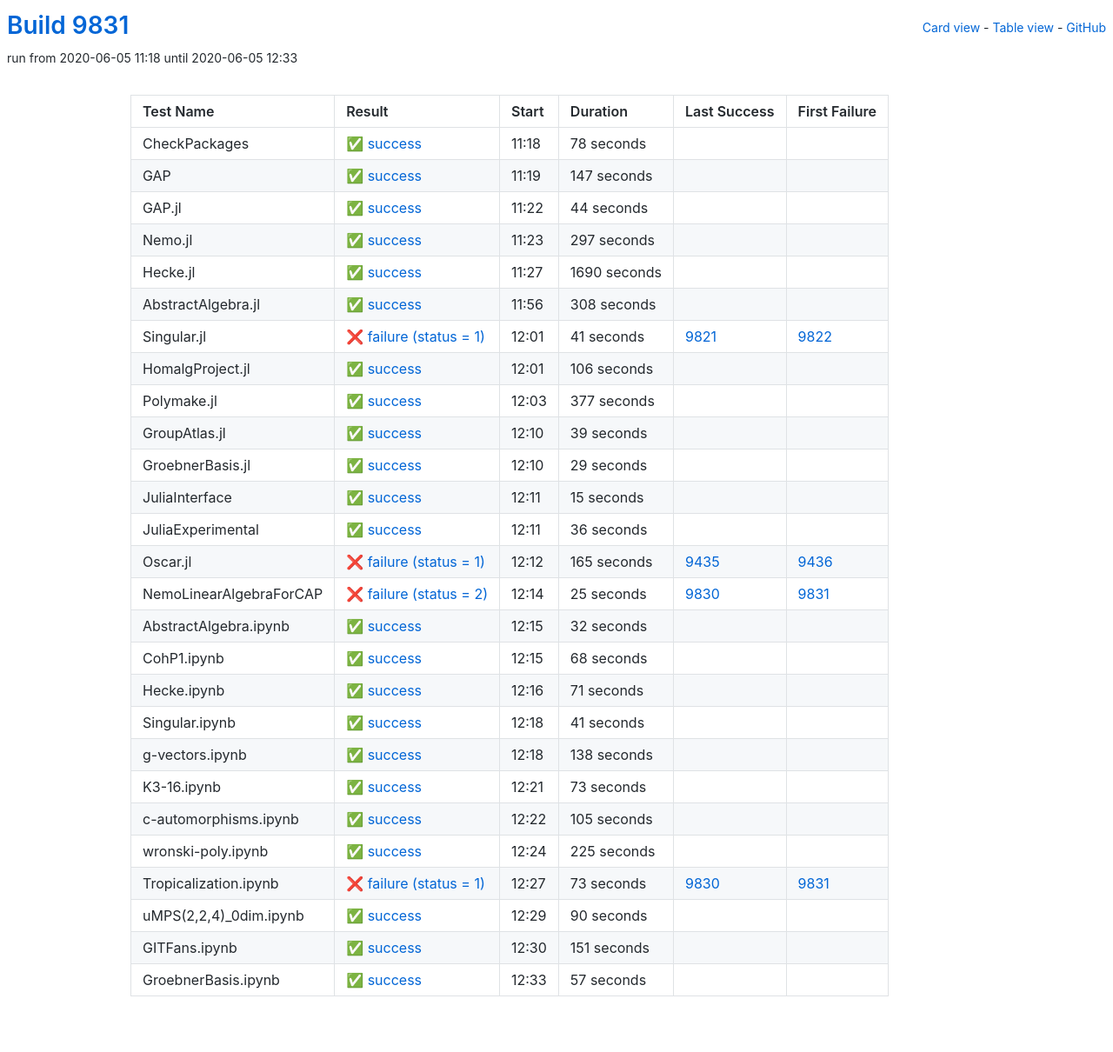
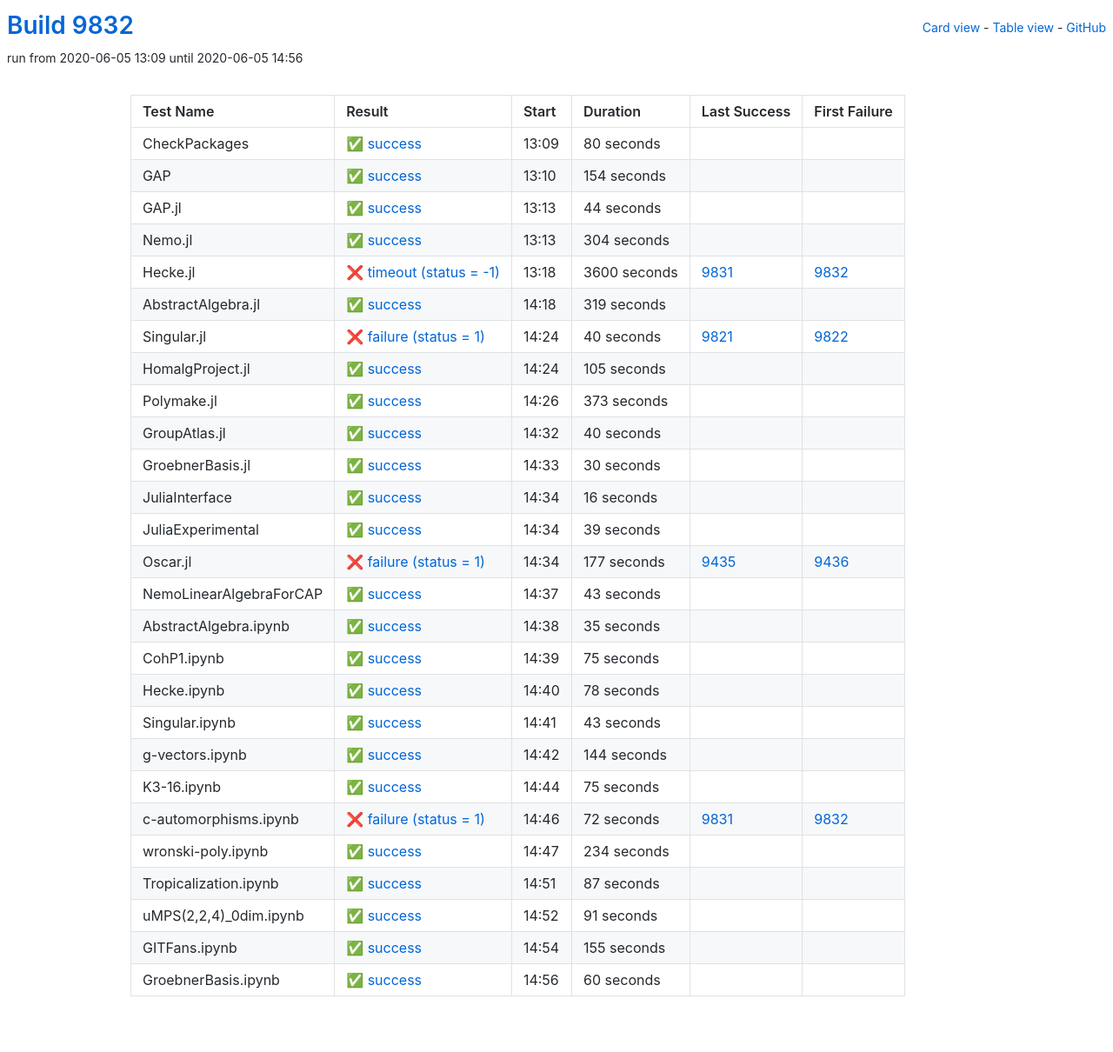
Before and after one commit to oscar-system/oscar-ci-status, a Jekyll site: the page built from table.html, in a window 1280 px wide. Shown: the whole page at 87% size. Built offline with Jekyll 4.4.1, drawn with Linux system fonts in a browser that asks for light colours.

Commit message:
Build 9832

```diff
--- a/_data/ci.yml
+++ b/_data/ci.yml
@@ -1,29 +1,29 @@
-build: 9831
-build_url: https://oscarci.mathematik.uni-kl.de/job/oscar/9831/
+build: 9832
+build_url: https://oscarci.mathematik.uni-kl.de/job/oscar/9832/
 job: oscar
 tests:
-- duration: 78
+- duration: 80
   exitcode: 0
   first_failure: false
   first_failure_url: null
   id: checkpackages
   last_success: false
   last_success_url: null
-  log: https://oscarci.mathematik.uni-kl.de/job/oscar/9831/artifact/logs/build-9831/CheckPackages.log
+  log: https://oscarci.mathematik.uni-kl.de/job/oscar/9832/artifact/logs/build-9832/CheckPackages.log
   name: CheckPackages
-  start: 2020-06-05 11:18
+  start: 2020-06-05 13:09
   status: success
   success: true
-- duration: 147
+- duration: 154
   exitcode: 0
   first_failure: false
   first_failure_url: null
   id: gap
   last_success: false
   last_success_url: null
-  log: https://oscarci.mathematik.uni-kl.de/job/oscar/9831/artifact/logs/build-9831/GAP.log
+  log: https://oscarci.mathematik.uni-kl.de/job/oscar/9832/artifact/logs/build-9832/GAP.log
   name: GAP
-  start: 2020-06-05 11:19
+  start: 2020-06-05 13:10
   status: success
   success: true
 - duration: 44
@@ -33,296 +33,296 @@
   id: gap-jl
   last_success: false
   last_success_url: null
-  log: https://oscarci.mathematik.uni-kl.de/job/oscar/9831/artifact/logs/build-9831/GAP.jl.log
+  log: https://oscarci.mathematik.uni-kl.de/job/oscar/9832/artifact/logs/build-9832/GAP.jl.log
   name: GAP.jl
-  start: 2020-06-05 11:22
+  start: 2020-06-05 13:13
   status: success
   success: true
-- duration: 297
+- duration: 304
   exitcode: 0
   first_failure: false
   first_failure_url: null
   id: nemo-jl
   last_success: false
   last_success_url: null
-  log: https://oscarci.mathematik.uni-kl.de/job/oscar/9831/artifact/logs/build-9831/Nemo.jl.log
+  log: https://oscarci.mathematik.uni-kl.de/job/oscar/9832/artifact/logs/build-9832/Nemo.jl.log
   name: Nemo.jl
-  start: 2020-06-05 11:23
+  start: 2020-06-05 13:13
   status: success
   success: true
-- duration: 1690
-  exitcode: 0
-  first_failure: false
-  first_failure_url: null
+- duration: 3600
+  exitcode: -1
+  first_failure: 9832
+  first_failure_url: https://oscarci.mathematik.uni-kl.de/job/oscar/9832/
   id: hecke-jl
-  last_success: false
-  last_success_url: null
-  log: https://oscarci.mathematik.uni-kl.de/job/oscar/9831/artifact/logs/build-9831/Hecke.jl.log
+  last_success: 9831
+  last_success_url: https://oscarci.mathematik.uni-kl.de/job/oscar/9831/
+  log: https://oscarci.mathematik.uni-kl.de/job/oscar/9832/artifact/logs/build-9832/Hecke.jl.log
   name: Hecke.jl
-  start: 2020-06-05 11:27
-  status: success
-  success: true
-- duration: 308
+  start: 2020-06-05 13:18
+  status: timeout
+  success: false
+- duration: 319
   exitcode: 0
   first_failure: false
   first_failure_url: null
   id: abstractalgebra-jl
   last_success: false
   last_success_url: null
-  log: https://oscarci.mathematik.uni-kl.de/job/oscar/9831/artifact/logs/build-9831/AbstractAlgebra.jl.log
+  log: https://oscarci.mathematik.uni-kl.de/job/oscar/9832/artifact/logs/build-9832/AbstractAlgebra.jl.log
   name: AbstractAlgebra.jl
-  start: 2020-06-05 11:56
+  start: 2020-06-05 14:18
   status: success
   success: true
-- duration: 41
+- duration: 40
   exitcode: 1
   first_failure: 9822
   first_failure_url: https://oscarci.mathematik.uni-kl.de/job/oscar/9822/
   id: singular-jl
   last_success: 9821
   last_success_url: https://oscarci.mathematik.uni-kl.de/job/oscar/9821/
-  log: https://oscarci.mathematik.uni-kl.de/job/oscar/9831/artifact/logs/build-9831/Singular.jl.log
+  log: https://oscarci.mathematik.uni-kl.de/job/oscar/9832/artifact/logs/build-9832/Singular.jl.log
   name: Singular.jl
-  start: 2020-06-05 12:01
+  start: 2020-06-05 14:24
   status: failure
   success: false
-- duration: 106
+- duration: 105
   exitcode: 0
   first_failure: false
   first_failure_url: null
   id: homalgproject-jl
   last_success: false
   last_success_url: null
-  log: https://oscarci.mathematik.uni-kl.de/job/oscar/9831/artifact/logs/build-9831/HomalgProject.jl.log
+  log: https://oscarci.mathematik.uni-kl.de/job/oscar/9832/artifact/logs/build-9832/HomalgProject.jl.log
   name: HomalgProject.jl
-  start: 2020-06-05 12:01
+  start: 2020-06-05 14:24
   status: success
   success: true
-- duration: 377
+- duration: 373
   exitcode: 0
   first_failure: false
   first_failure_url: null
   id: polymake-jl
   last_success: false
   last_success_url: null
-  log: https://oscarci.mathematik.uni-kl.de/job/oscar/9831/artifact/logs/build-9831/Polymake.jl.log
+  log: https://oscarci.mathematik.uni-kl.de/job/oscar/9832/artifact/logs/build-9832/Polymake.jl.log
   name: Polymake.jl
-  start: 2020-06-05 12:03
+  start: 2020-06-05 14:26
+  status: success
+  success: true
+- duration: 40
+  exitcode: 0
+  first_failure: false
+  first_failure_url: null
+  id: groupatlas-jl
+  last_success: false
+  last_success_url: null
+  log: https://oscarci.mathematik.uni-kl.de/job/oscar/9832/artifact/logs/build-9832/GroupAtlas.jl.log
+  name: GroupAtlas.jl
+  start: 2020-06-05 14:32
+  status: success
+  success: true
+- duration: 30
+  exitcode: 0
+  first_failure: false
+  first_failure_url: null
+  id: groebnerbasis-jl
+  last_success: false
+  last_success_url: null
+  log: https://oscarci.mathematik.uni-kl.de/job/oscar/9832/artifact/logs/build-9832/GroebnerBasis.jl.log
+  name: GroebnerBasis.jl
+  start: 2020-06-05 14:33
+  status: success
+  success: true
+- duration: 16
+  exitcode: 0
+  first_failure: false
+  first_failure_url: null
+  id: juliainterface
+  last_success: false
+  last_success_url: null
+  log: https://oscarci.mathematik.uni-kl.de/job/oscar/9832/artifact/logs/build-9832/JuliaInterface.log
+  name: JuliaInterface
+  start: 2020-06-05 14:34
   status: success
   success: true
 - duration: 39
   exitcode: 0
   first_failure: false
   first_failure_url: null
-  id: groupatlas-jl
-  last_success: false
-  last_success_url: null
-  log: https://oscarci.mathematik.uni-kl.de/job/oscar/9831/artifact/logs/build-9831/GroupAtlas.jl.log
-  name: GroupAtlas.jl
-  start: 2020-06-05 12:10
-  status: success
-  success: true
-- duration: 29
-  exitcode: 0
-  first_failure: false
-  first_failure_url: null
-  id: groebnerbasis-jl
-  last_success: false
-  last_success_url: null
-  log: https://oscarci.mathematik.uni-kl.de/job/oscar/9831/artifact/logs/build-9831/GroebnerBasis.jl.log
-  name: GroebnerBasis.jl
-  start: 2020-06-05 12:10
-  status: success
-  success: true
-- duration: 15
-  exitcode: 0
-  first_failure: false
-  first_failure_url: null
-  id: juliainterface
-  last_success: false
-  last_success_url: null
-  log: https://oscarci.mathematik.uni-kl.de/job/oscar/9831/artifact/logs/build-9831/JuliaInterface.log
-  name: JuliaInterface
-  start: 2020-06-05 12:11
-  status: success
-  success: true
-- duration: 36
-  exitcode: 0
-  first_failure: false
-  first_failure_url: null
   id: juliaexperimental
   last_success: false
   last_success_url: null
-  log: https://oscarci.mathematik.uni-kl.de/job/oscar/9831/artifact/logs/build-9831/JuliaExperimental.log
+  log: https://oscarci.mathematik.uni-kl.de/job/oscar/9832/artifact/logs/build-9832/JuliaExperimental.log
   name: JuliaExperimental
-  start: 2020-06-05 12:11
+  start: 2020-06-05 14:34
   status: success
   success: true
-- duration: 165
+- duration: 177
   exitcode: 1
   first_failure: 9436
   first_failure_url: https://oscarci.mathematik.uni-kl.de/job/oscar/9436/
   id: oscar-jl
   last_success: 9435
   last_success_url: https://oscarci.mathematik.uni-kl.de/job/oscar/9435/
-  log: https://oscarci.mathematik.uni-kl.de/job/oscar/9831/artifact/logs/build-9831/Oscar.jl.log
+  log: https://oscarci.mathematik.uni-kl.de/job/oscar/9832/artifact/logs/build-9832/Oscar.jl.log
   name: Oscar.jl
-  start: 2020-06-05 12:12
+  start: 2020-06-05 14:34
   status: failure
   success: false
-- duration: 25
-  exitcode: 2
-  first_failure: 9831
-  first_failure_url: https://oscarci.mathematik.uni-kl.de/job/oscar/9831/
+- duration: 43
+  exitcode: 0
+  first_failure: false
+  first_failure_url: null
   id: nemolinearalgebraforcap
-  last_success: 9830
-  last_success_url: https://oscarci.mathematik.uni-kl.de/job/oscar/9830/
-  log: https://oscarci.mathematik.uni-kl.de/job/oscar/9831/artifact/logs/build-9831/NemoLinearAlgebraForCAP.log
+  last_success: false
+  last_success_url: null
+  log: https://oscarci.mathematik.uni-kl.de/job/oscar/9832/artifact/logs/build-9832/NemoLinearAlgebraForCAP.log
   name: NemoLinearAlgebraForCAP
-  start: 2020-06-05 12:14
-  status: failure
-  success: false
-- duration: 32
+  start: 2020-06-05 14:37
+  status: success
+  success: true
+- duration: 35
   exitcode: 0
   first_failure: false
   first_failure_url: null
   id: abstractalgebra-ipynb
   last_success: false
   last_success_url: null
-  log: https://oscarci.mathematik.uni-kl.de/job/oscar/9831/artifact/logs/build-9831/AbstractAlgebra.ipynb.log
+  log: https://oscarci.mathematik.uni-kl.de/job/oscar/9832/artifact/logs/build-9832/AbstractAlgebra.ipynb.log
   name: AbstractAlgebra.ipynb
-  start: 2020-06-05 12:15
+  start: 2020-06-05 14:38
   status: success
   success: true
-- duration: 68
+- duration: 75
   exitcode: 0
   first_failure: false
   first_failure_url: null
   id: cohp1-ipynb
   last_success: false
   last_success_url: null
-  log: https://oscarci.mathematik.uni-kl.de/job/oscar/9831/artifact/logs/build-9831/CohP1.ipynb.log
+  log: https://oscarci.mathematik.uni-kl.de/job/oscar/9832/artifact/logs/build-9832/CohP1.ipynb.log
   name: CohP1.ipynb
-  start: 2020-06-05 12:15
+  start: 2020-06-05 14:39
   status: success
   success: true
-- duration: 71
+- duration: 78
   exitcode: 0
   first_failure: false
   first_failure_url: null
   id: hecke-ipynb
   last_success: false
   last_success_url: null
-  log: https://oscarci.mathematik.uni-kl.de/job/oscar/9831/artifact/logs/build-9831/Hecke.ipynb.log
+  log: https://oscarci.mathematik.uni-kl.de/job/oscar/9832/artifact/logs/build-9832/Hecke.ipynb.log
   name: Hecke.ipynb
-  start: 2020-06-05 12:16
+  start: 2020-06-05 14:40
   status: success
   success: true
-- duration: 41
+- duration: 43
   exitcode: 0
   first_failure: false
   first_failure_url: null
   id: singular-ipynb
   last_success: false
   last_success_url: null
-  log: https://oscarci.mathematik.uni-kl.de/job/oscar/9831/artifact/logs/build-9831/Singular.ipynb.log
+  log: https://oscarci.mathematik.uni-kl.de/job/oscar/9832/artifact/logs/build-9832/Singular.ipynb.log
   name: Singular.ipynb
-  start: 2020-06-05 12:18
+  start: 2020-06-05 14:41
   status: success
   success: true
-- duration: 138
+- duration: 144
   exitcode: 0
   first_failure: false
   first_failure_url: null
   id: g-vectors-ipynb
   last_success: false
   last_success_url: null
-  log: https://oscarci.mathematik.uni-kl.de/job/oscar/9831/artifact/logs/build-9831/g-vectors.ipynb.log
+  log: https://oscarci.mathematik.uni-kl.de/job/oscar/9832/artifact/logs/build-9832/g-vectors.ipynb.log
   name: g-vectors.ipynb
-  start: 2020-06-05 12:18
+  start: 2020-06-05 14:42
   status: success
   success: true
-- duration: 73
+- duration: 75
   exitcode: 0
   first_failure: false
   first_failure_url: null
   id: k3-16-ipynb
   last_success: false
   last_success_url: null
-  log: https://oscarci.mathematik.uni-kl.de/job/oscar/9831/artifact/logs/build-9831/K3-16.ipynb.log
+  log: https://oscarci.mathematik.uni-kl.de/job/oscar/9832/artifact/logs/build-9832/K3-16.ipynb.log
   name: K3-16.ipynb
-  start: 2020-06-05 12:21
+  start: 2020-06-05 14:44
   status: success
   success: true
-- duration: 105
-  exitcode: 0
-  first_failure: false
-  first_failure_url: null
+- duration: 72
+  exitcode: 1
+  first_failure: 9832
+  first_failure_url: https://oscarci.mathematik.uni-kl.de/job/oscar/9832/
   id: c-automorphisms-ipynb
-  last_success: false
-  last_success_url: null
-  log: https://oscarci.mathematik.uni-kl.de/job/oscar/9831/artifact/logs/build-9831/c-automorphisms.ipynb.log
+  last_success: 9831
+  last_success_url: https://oscarci.mathematik.uni-kl.de/job/oscar/9831/
+  log: https://oscarci.mathematik.uni-kl.de/job/oscar/9832/artifact/logs/build-9832/c-automorphisms.ipynb.log
   name: c-automorphisms.ipynb
-  start: 2020-06-05 12:22
-  status: success
-  success: true
-- duration: 225
+  start: 2020-06-05 14:46
+  status: failure
+  success: false
+- duration: 234
   exitcode: 0
   first_failure: false
   first_failure_url: null
   id: wronski-poly-ipynb
   last_success: false
   last_success_url: null
-  log: https://oscarci.mathematik.uni-kl.de/job/oscar/9831/artifact/logs/build-9831/wronski-poly.ipynb.log
+  log: https://oscarci.mathematik.uni-kl.de/job/oscar/9832/artifact/logs/build-9832/wronski-poly.ipynb.log
   name: wronski-poly.ipynb
-  start: 2020-06-05 12:24
+  start: 2020-06-05 14:47
   status: success
   success: true
-- duration: 73
-  exitcode: 1
-  first_failure: 9831
-  first_failure_url: https://oscarci.mathematik.uni-kl.de/job/oscar/9831/
+- duration: 87
+  exitcode: 0
+  first_failure: false
+  first_failure_url: null
   id: tropicalization-ipynb
-  last_success: 9830
-  last_success_url: https://oscarci.mathematik.uni-kl.de/job/oscar/9830/
-  log: https://oscarci.mathematik.uni-kl.de/job/oscar/9831/artifact/logs/build-9831/Tropicalization.ipynb.log
+  last_success: false
+  last_success_url: null
+  log: https://oscarci.mathematik.uni-kl.de/job/oscar/9832/artifact/logs/build-9832/Tropicalization.ipynb.log
   name: Tropicalization.ipynb
-  start: 2020-06-05 12:27
-  status: failure
-  success: false
-- duration: 90
+  start: 2020-06-05 14:51
+  status: success
+  success: true
+- duration: 91
   exitcode: 0
   first_failure: false
   first_failure_url: null
   id: umps-2-2-4-0dim-ipynb
   last_success: false
   last_success_url: null
-  log: https://oscarci.mathematik.uni-kl.de/job/oscar/9831/artifact/logs/build-9831/uMPS-2-2-4-_0dim.ipynb.log
+  log: https://oscarci.mathematik.uni-kl.de/job/oscar/9832/artifact/logs/build-9832/uMPS-2-2-4-_0dim.ipynb.log
   name: uMPS(2,2,4)_0dim.ipynb
-  start: 2020-06-05 12:29
+  start: 2020-06-05 14:52
   status: success
   success: true
-- duration: 151
+- duration: 155
   exitcode: 0
   first_failure: false
   first_failure_url: null
   id: gitfans-ipynb
   last_success: false
   last_success_url: null
-  log: https://oscarci.mathematik.uni-kl.de/job/oscar/9831/artifact/logs/build-9831/GITFans.ipynb.log
+  log: https://oscarci.mathematik.uni-kl.de/job/oscar/9832/artifact/logs/build-9832/GITFans.ipynb.log
   name: GITFans.ipynb
-  start: 2020-06-05 12:30
+  start: 2020-06-05 14:54
   status: success
   success: true
-- duration: 57
+- duration: 60
   exitcode: 0
   first_failure: false
   first_failure_url: null
   id: groebnerbasis-ipynb
   last_success: false
   last_success_url: null
-  log: https://oscarci.mathematik.uni-kl.de/job/oscar/9831/artifact/logs/build-9831/GroebnerBasis.ipynb.log
+  log: https://oscarci.mathematik.uni-kl.de/job/oscar/9832/artifact/logs/build-9832/GroebnerBasis.ipynb.log
   name: GroebnerBasis.ipynb
-  start: 2020-06-05 12:33
+  start: 2020-06-05 14:56
   status: success
   success: true
```
Also changed, not shown: README.md.
